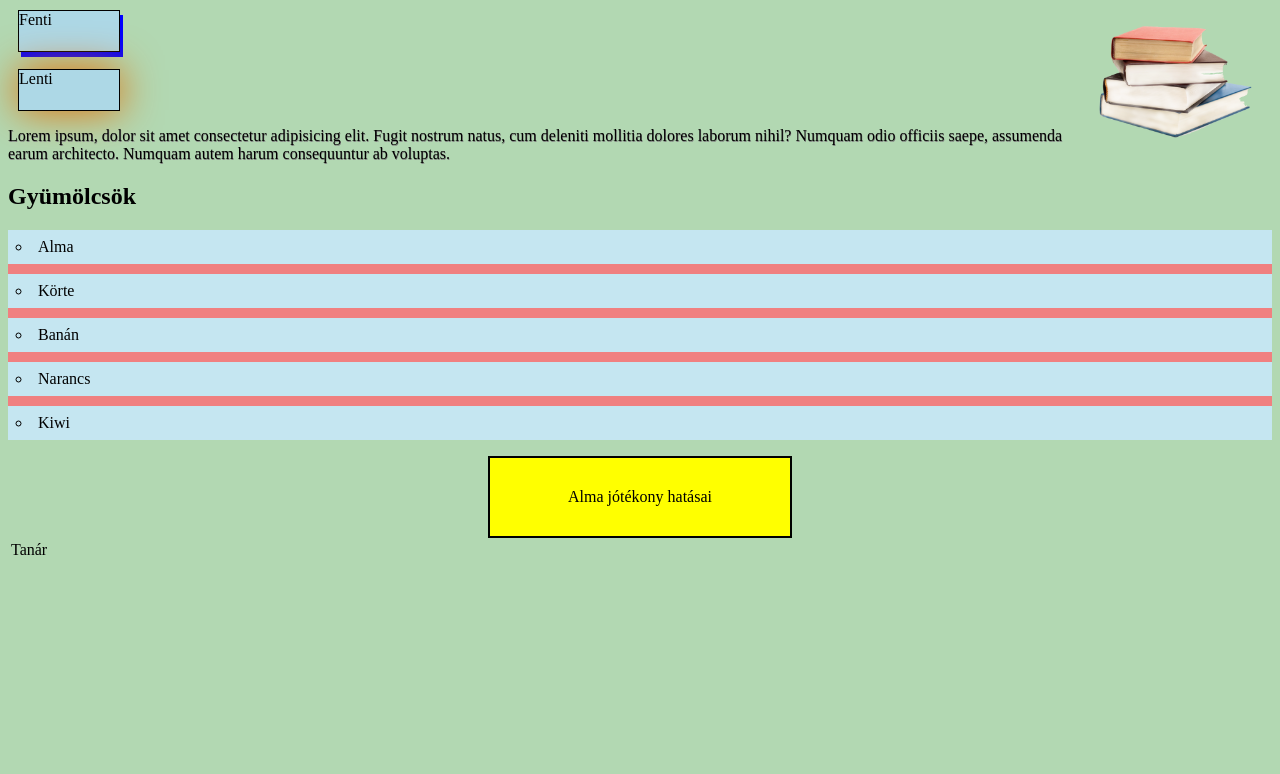
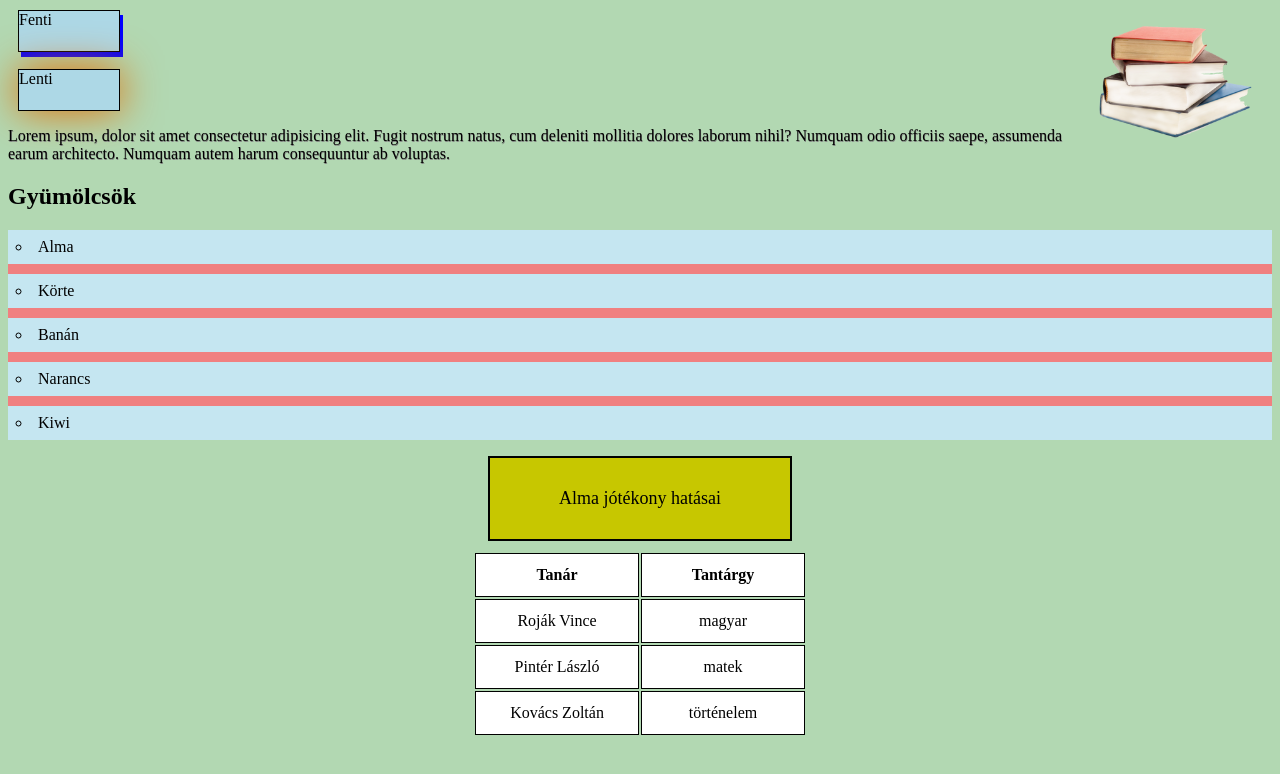
Before and after one commit to tamaszalanckik/webfejlesztes, a plain HTML site: page CSS/egyebek/index.html in a window 1280 px wide. Drawn offline with Linux system fonts and the light colour scheme.

Commit message:
táblázat

```diff
--- a/CSS/egyebek/index.html
+++ b/CSS/egyebek/index.html
@@ -24,9 +24,26 @@
 
         </ul>
     </table>
-    <div id="alma">Alma jótékony hatásai</div>
-    <table>
-        <td>Tanár</td>
+    <a href="https://derjuice.hu/hu/blog/az-alma-5-kiemelten-jotekony-hatasa-a-szervezetre-ami-miatt-erdemes-fogyasztani">Alma jótékony hatásai</a>
+
+    <table id="táblázat">
+        <tr>
+            <th>Tanár</th>
+            <th>Tantárgy</th>
+        </tr>
+        <tr>
+            <td>Roják Vince</td>
+            <td>magyar</td>
+        </tr>
+        <tr>
+            <td>Pintér László</td>
+            <td>matek</td>
+        </tr>
+        <tr>
+            <td>Kovács Zoltán</td>
+            <td>történelem</td>
+        </tr>
     </table>
+
 </body>
 </html>
--- a/CSS/egyebek/style.css
+++ b/CSS/egyebek/style.css
@@ -21,6 +21,7 @@ body{
     border: 1px solid black;
     margin-left: 10px;
     box-shadow: 0px 0px 40px  rgb(226, 109, 0);
+    cursor: progress;
 }
 
 img{
@@ -51,13 +52,49 @@ li{
 
 }
 
-#alma{
-    background-color: yellow;
+a{
+    background-color: rgb(199, 199, 0);
     margin: auto;
     text-align: center;
     width: 240px;
     height: fit-content;
     padding: 30px;
     border: 2px solid black;
+    margin-bottom: 10px;
+    display: block;
+    text-decoration: none;
+    font-size: 18px;
+}
+
+a:link{
+    color: black;
+}
+
+a:active{
+    background-color: red;
+}
+
+a:hover{
+    opacity: 70%;
+    text-decoration: underline;
+    border: 1px dashed red;
+}
+
+a:visited{
+    color: green;
+}
+
+#táblázat{
+    margin: 0px;
+    margin: auto;
+}
+
+ tr,td, th{
+    background-color: white;
+    width: 160px;
+    height: 40px;
+    border: 1px solid black;
+    margin: 0px;
+    text-align: center;
 
 }
```
Also changed, not shown: 1 other file.
